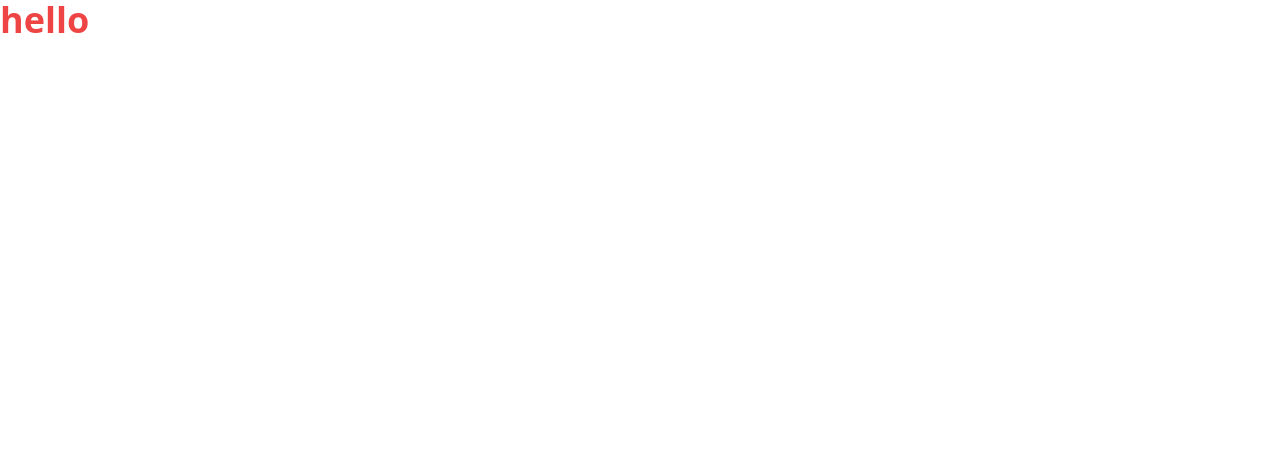
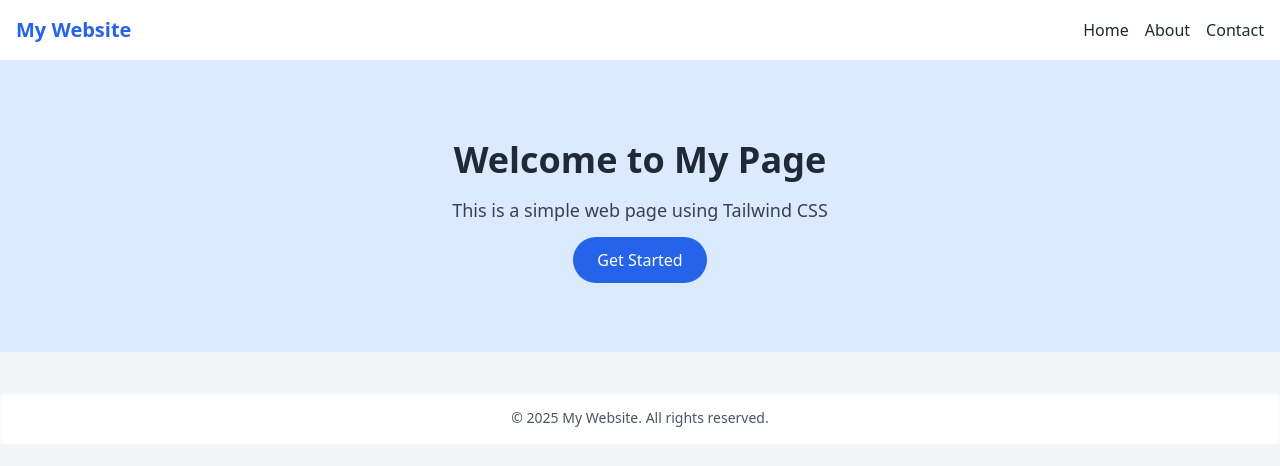
Before and after one commit to inayat-khan24/how-to-send-file, a website: page public/index.html in a window 1280 px wide. Drawn offline with nearby package versions, Linux system fonts and the light colour scheme.

Commit message:
now we start serve static file

```diff
--- a/public/index.html
+++ b/public/index.html
@@ -1,14 +1,38 @@
 <!DOCTYPE html>
 <html lang="en">
 <head>
-    <meta charset="UTF-8">
-    <meta name="viewport" content="width=device-width, initial-scale=1.0">
-    <title>Tailwind Example</title>
-    <script src="https://cdn.tailwindcss.com"></script>
+  <meta charset="UTF-8" />
+  <meta name="viewport" content="width=device-width, initial-scale=1.0" />
+  <title>Tailwind Web Page</title>
+  <script src="https://cdn.tailwindcss.com"></script>
 </head>
-<body>
-    <h1 class="text-red-500 text-4xl font-bold">
-        hello
-    </h1>
+<body class="bg-gray-100 text-gray-800 font-sans">
+
+  <!-- Header -->
+  <header class="bg-white shadow-md">
+    <div class="container mx-auto px-4 py-4 flex justify-between items-center">
+      <h1 class="text-xl font-bold text-blue-600">My Website</h1>
+      <nav>
+        <ul class="flex gap-4">
+          <li><a href="#" class="hover:text-blue-600">Home</a></li>
+          <li><a href="#" class="hover:text-blue-600">About</a></li>
+          <li><a href="#" class="hover:text-blue-600">Contact</a></li>
+        </ul>
+      </nav>
+    </div>
+  </header>
+
+  <!-- Hero Section -->
+  <section class="text-center py-20 bg-blue-100">
+    <h2 class="text-4xl font-bold mb-4">Welcome to My Page</h2>
+    <p class="text-lg text-gray-700 mb-6">This is a simple web page using Tailwind CSS</p>
+    <a href="#" class="bg-blue-600 text-white px-6 py-3 rounded-full hover:bg-blue-700 transition">Get Started</a>
+  </section>
+
+  <!-- Footer -->
+  <footer class="bg-white text-center py-4 mt-10 shadow-inner">
+    <p class="text-sm text-gray-600">© 2025 My Website. All rights reserved.</p>
+  </footer>
+
 </body>
 </html>
```
Also changed, not shown: app.js (+6 -3 lines).
